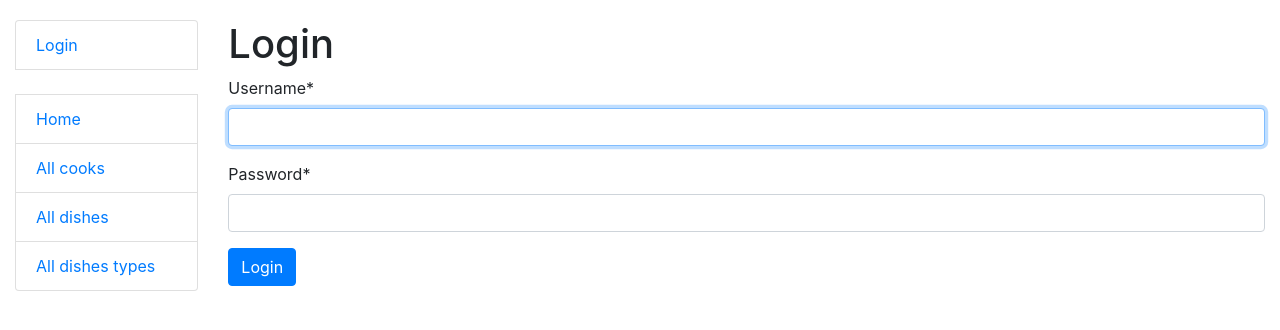
After one commit to andriy-demeshko/restaurant-kitchen-service, a Django app: page /accounts/login/ in a window 1280 px wide. The commit adds this page. Shown: the top 330 px of the page. Run offline with Django 4.2, Linux system fonts and the light colour scheme; some libraries are stand-ins or nearby versions.

Commit message:
Add site authentication (login and logout buttons)

```diff
--- a/kitchen/views.py
+++ b/kitchen/views.py
@@ -7,6 +7,7 @@ from django.views import generic
 from kitchen.models import Cook, Dish, DishType
 
 
+@login_required
 def index(request):
     """View function for the home page of the site."""
 
@@ -159,7 +160,7 @@ class CookDeleteView(LoginRequiredMixin, generic.DeleteView):
     success_url = reverse_lazy("")
 
 
-# @login_required      # !!!!!
+# @login_required
 # def toggle_assign_to_car(request, pk):
 #     driver = Driver.objects.get(id=request.user.id)
 #     if Car.objects.get(id=pk) in driver.cars.all():  # probably could check if car exists
--- a/restaurant_kitchen_service/urls.py
+++ b/restaurant_kitchen_service/urls.py
@@ -22,6 +22,6 @@ from django.conf.urls.static import static
 urlpatterns = [
     path("admin/", admin.site.urls),
     path("", include("kitchen.urls", namespace="kitchen")),
-
+    path("accounts/", include("django.contrib.auth.urls")),
     path('__debug__/', include('debug_toolbar.urls')),
 ] + static(settings.STATIC_URL, document_root=settings.STATIC_ROOT)
--- a/templates/includes/sidebar.html
+++ b/templates/includes/sidebar.html
@@ -1,4 +1,13 @@
 <ul class="sidebar-nav list-group">
+  {% if user.is_authenticated %}
+    <li class="list-group-item">User: <a href="{{ user.get_absolute_url }}">{{ user.get_username }}</a></li>
+    <li class="list-group-item"><a href="{% url 'logout'%}?next={{request.path}}">Logout</a></li>
+  {% else %}
+    <li class="list-group-item"><a href="{% url 'login'%}?next={{request.path}}">Login</a></li>
+  {% endif %}
+
+  <br>
+
   <li class="list-group-item"><a href="{% url 'kitchen:index' %}">Home</a></li>
   <li class="list-group-item"><a href="{% url 'kitchen:cook-list' %}">All cooks</a></li>
   <li class="list-group-item"><a href="{% url 'kitchen:dish-list' %}">All dishes</a></li>
--- /dev/null
+++ b/templates/registration/login.html
@@ -0,0 +1,24 @@
+{% extends "base.html" %}
+{% load crispy_forms_filters %}
+
+{% block content %}
+
+{% if form.errors %}
+  <p>Your username and password didn't match. Please try again.</p>
+{% endif %}
+
+<h1>Login</h1>
+
+{% if next %}
+  <p>Please login to see this page.</p>
+{% endif %}
+
+<form method="post" action="{% url 'login' %}">
+  {% csrf_token %}
+  {{ form|crispy }}
+
+  <input type="submit" value="Login" class="btn btn-primary" />
+  <input type="hidden" name="next" value="{{ next }}" />
+</form>
+
+{% endblock %}
```
Also changed, not shown: templates/registration/logged_out.html (added, +7 -0 lines).
